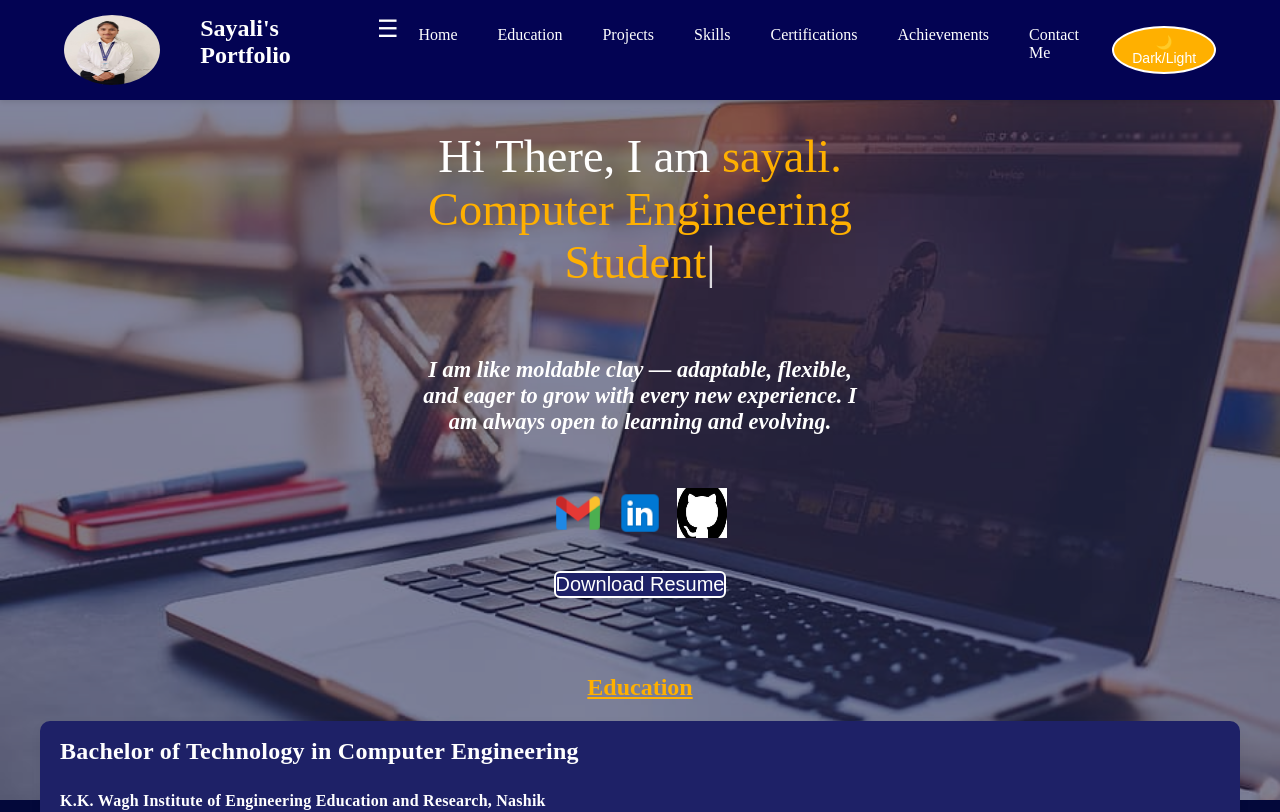
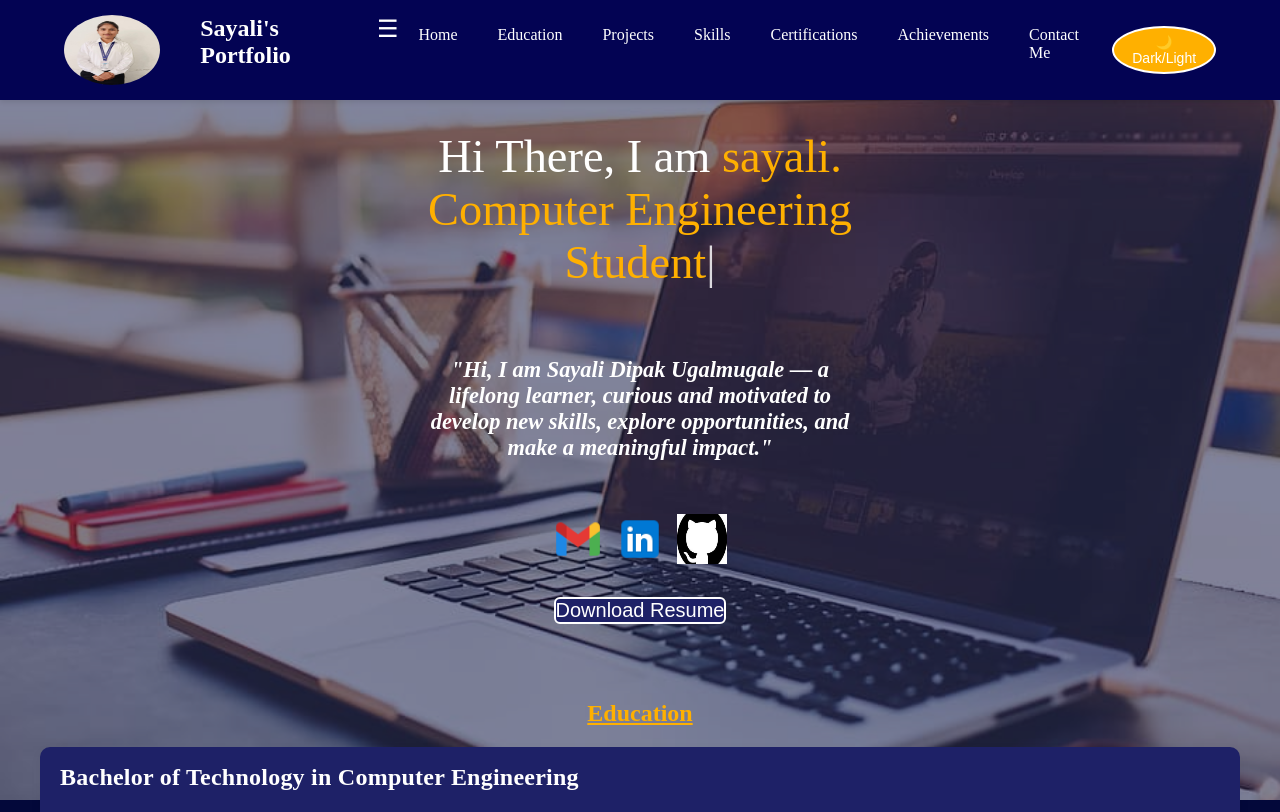
Before and after one commit to 969914/portfolio, a plain HTML site: page index.html in a window 1280 px wide. Shown: the top 812 px of the page. Drawn offline with nearby package versions, Linux system fonts and the light colour scheme.

Commit message:
Update index.html

```diff
--- a/index.html
+++ b/index.html
@@ -46,8 +46,7 @@
                 <p>Hi There, I am <span class="pink">sayali.</span></p>
                 <span id="element"></span><br>
                 <br>
-                <h5><i>I am like moldable clay — adaptable, flexible, and eager to grow with every new experience. I am
-                        always open to learning and evolving.</I></h5>
+                <h5><i>"Hi, I am Sayali Dipak Ugalmugale — a lifelong learner, curious and motivated to develop new skills, explore opportunities, and make a meaningful impact."</I></h5>
                 <div class="icon">
                     <br>
                     <a href="mailto:sayaliugalmugale09@gmail.com"><img src="img/iconsgmail.png" alt="gmail"></a>
```
